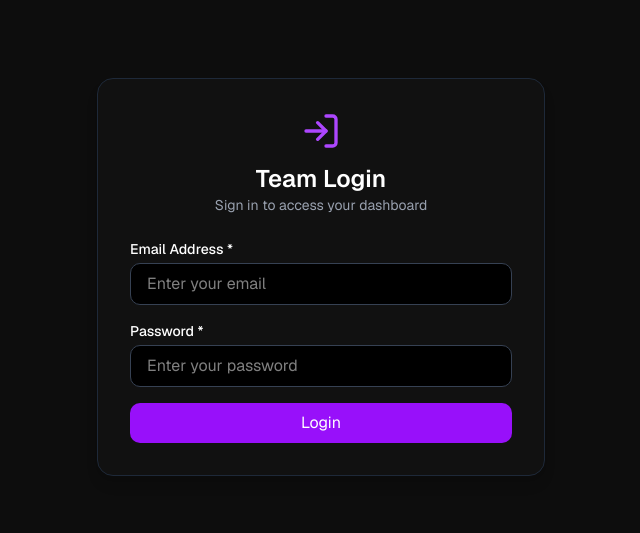
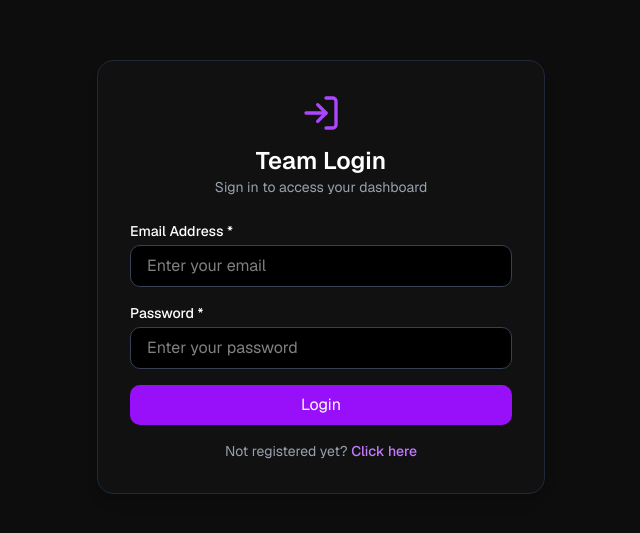
Before and after one commit to Noel1214/hackathon-it, a Next.js app: page /login in a window 1280 px wide. Shown: the part 123-656 px from the top of the page, without its empty margins (319-959 px from the left). Built offline with nearby package versions, Linux system fonts and the light colour scheme.

Commit message:
redirect for register

```diff
--- a/app/login/page.tsx
+++ b/app/login/page.tsx
@@ -97,7 +97,18 @@ export default function LoginPage() {
                     >
                         {loading ? "Logging in..." : "Login"}
                     </button>
+                    <p className="text-sm text-gray-400 text-center mt-4">
+                        Not registered yet?{" "}
+                        <a
+                            href="/registration"
+                            className="text-purple-400 hover:text-purple-500 font-medium transition-colors"
+                        >
+                            Click here
+                        </a>
+                    </p>
+
                 </form>
+
             </div>
         </div>
     );
```
